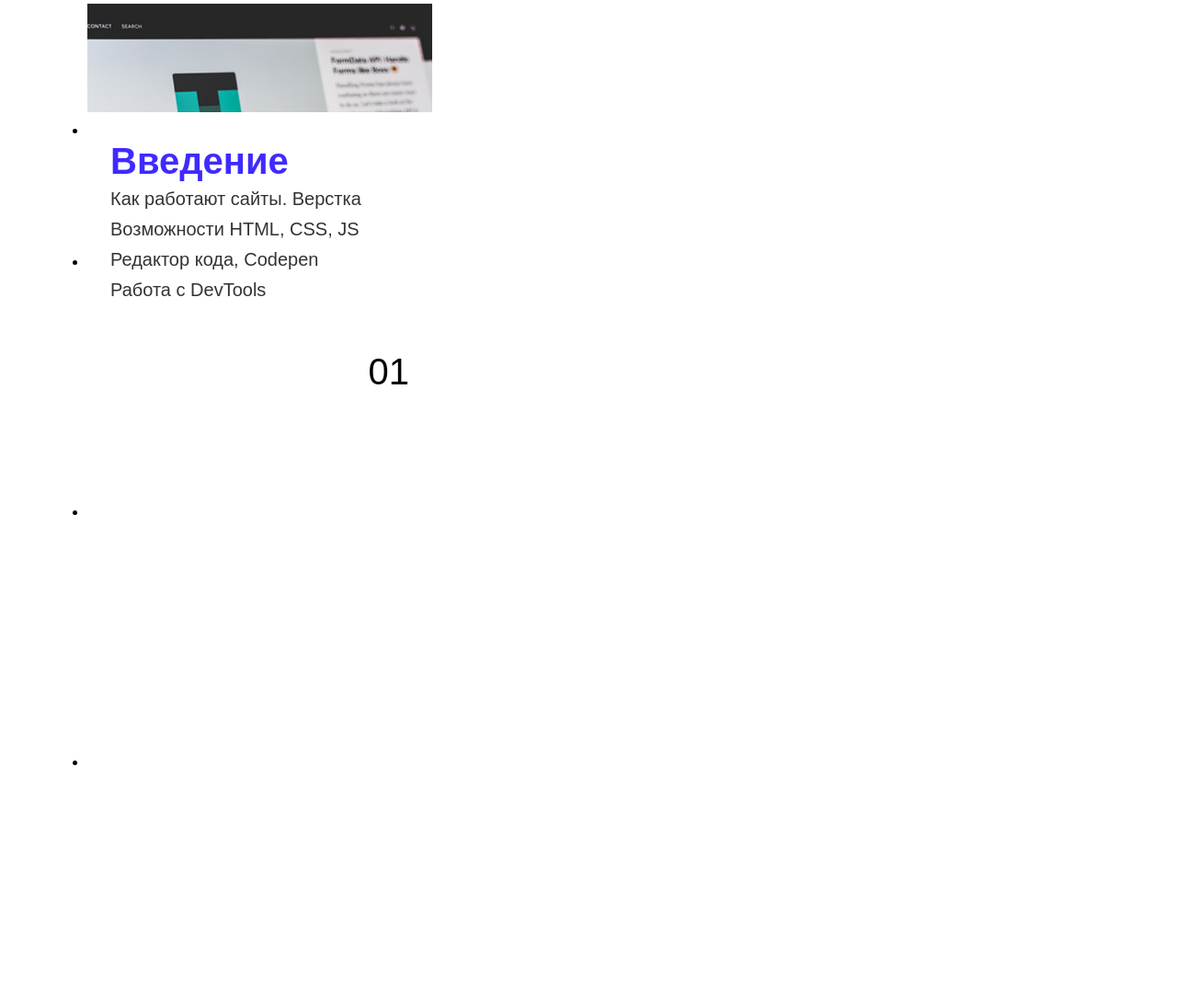
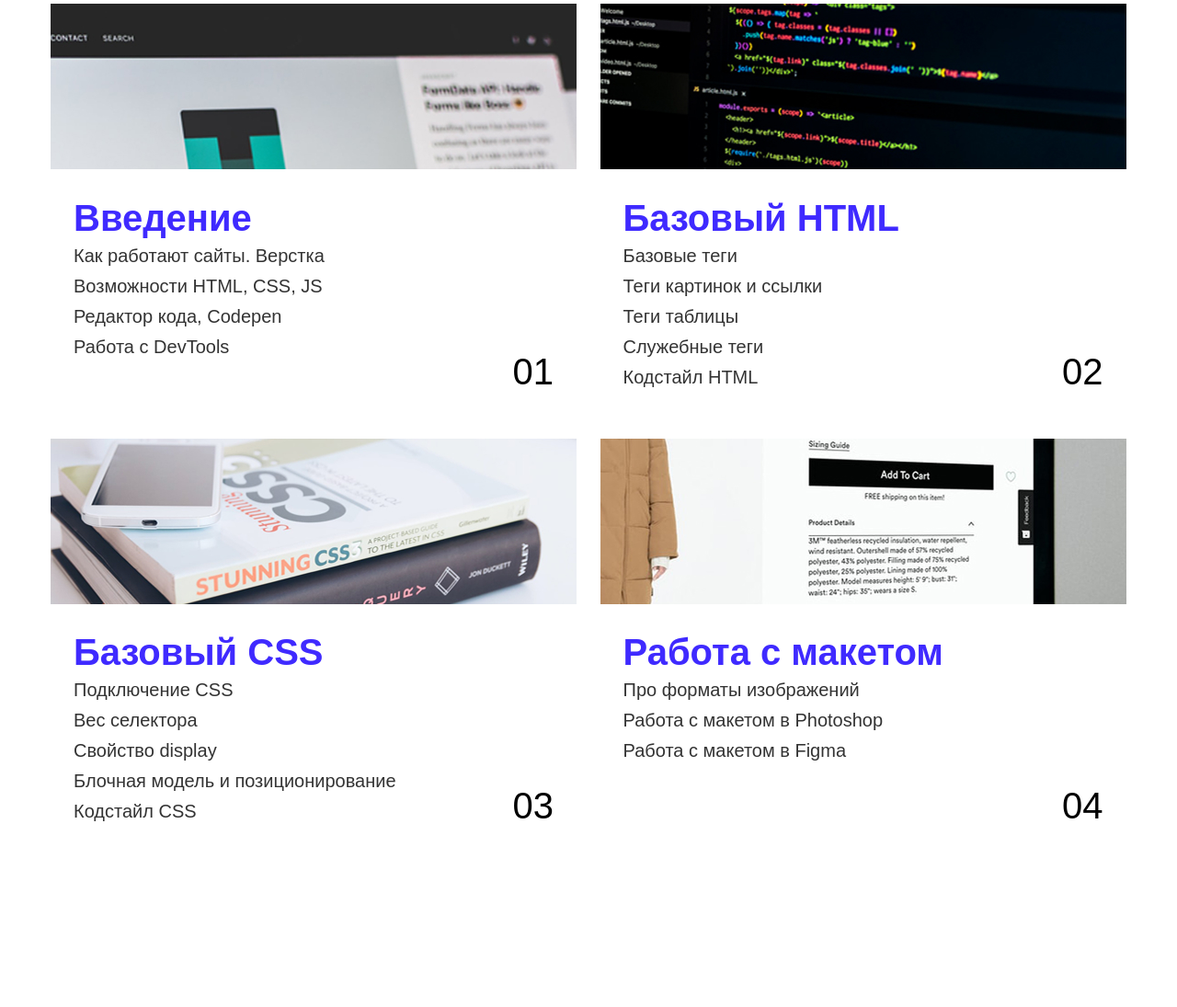
Before and after one commit to HologoDxx/Practice, a plain HTML site: page modules.html in a window 1280 px wide. Shown: the part 256-1351 px from the top of the page at 92% size. After the commit the page ends 1230 px from the top, so only its background shows below. Drawn offline with Linux system fonts and the light colour scheme.

Commit message:
update modules.html

```diff
--- a/css/style.css
+++ b/css/style.css
@@ -212,24 +212,29 @@ figure {
 }
 
 .modules-grid {
-  /* list-style: none; */
+  margin: 0;
+  padding: 0;
+  display: grid;
+  grid-template-columns: repeat(auto-fit, minmax(500px, 1fr));
+  gap: 25px;
+  list-style: none;
+}
+
+.grid-container {
+  padding: 25px;
 }
 
 .modules-grid-item {
-  /* display: inline-block; */
-  width: 375px;
-  height: 272px;
-}
-
-.grid-item-img {
-  margin-top: 0;
-  margin-bottom: 25px;
+  position: relative;
+  flex-direction: column;
+  height: 100%;
+  width: 572px;
+  overflow: hidden;
 }
 
 .grid-title {
   margin-top: 0;
   margin-bottom: 2px;
-  padding-left: 25px;
   font-size: 40px;
   color: #3f2aff;
 }
@@ -237,17 +242,17 @@ figure {
 .grid-text {
   margin-top: 0;
   margin-bottom: 0;
-  padding-left: 25px;
   line-height: 165%;
   font-size: 20px;
   color: #333;
 }
 
 .module-number {
-  margin-top: 0;
+  position: absolute;
+  margin: 0;
   justify-self: end;
-  padding-top: 49px;
-  padding-right: 25px;
+  bottom: 25px;
+  right: 25px;
   font-size: 40px;
   /* color: #EAEAEA; */
 }
--- a/modules.html
+++ b/modules.html
@@ -20,9 +20,9 @@
     <h1 class="modules-title">Модули курса Веб-верстка</h1>
 
     <ul class="modules-grid">
-      <li>
-        <div class="modules-grid-item">
-          <img class="grid-item-img" src="img/module-one.jpg" alt="module-one">
+      <li class="modules-grid-item">
+        <img src="img/module-one.jpg" alt="module-one">
+        <div class="grid-container">
           <h2 class="grid-title">Введение</h2>
           <p class="grid-text">Как работают сайты. Верстка</p>
           <p class="grid-text">Возможности HTML, CSS, JS</p>
@@ -31,9 +31,40 @@
           <p class="module-number">01</p>
         </div>
       </li>
-      <li class="modules-grid-item"></li>
-      <li class="modules-grid-item"></li>
-      <li class="modules-grid-item"></li>
+      <li class="modules-grid-item">
+        <img src="img/module-two.jpg" alt="module-one">
+        <div class="grid-container">
+          <h2 class="grid-title">Базовый HTML</h2>
+          <p class="grid-text">Базовые теги</p>
+          <p class="grid-text">Теги картинок и ссылки</p>
+          <p class="grid-text">Теги таблицы</p>
+          <p class="grid-text">Служебные теги</p>
+          <p class="grid-text">Кодстайл HTML</p>
+          <p class="module-number">02</p>
+        </div>
+      </li>
+      <li class="modules-grid-item">
+        <img src="img/module-three.jpg" alt="module-one">
+        <div class="grid-container">
+          <h2 class="grid-title">Базовый CSS</h2>
+          <p class="grid-text">Подключение CSS</p>
+          <p class="grid-text">Вес селектора</p>
+          <p class="grid-text">Свойство display</p>
+          <p class="grid-text">Блочная модель и позиционирование</p>
+          <p class="grid-text">Кодстайл CSS</p>
+          <p class="module-number">03</p>
+        </div>
+      </li>
+      <li class="modules-grid-item">
+        <img src="img/module-four.jpg" alt="module-one">
+        <div class="grid-container">
+          <h2 class="grid-title">Работа с макетом</h2>
+          <p class="grid-text">Про форматы изображений</p>
+          <p class="grid-text">Работа с макетом в Photoshop</p>
+          <p class="grid-text">Работа с макетом в Figma</p>
+          <p class="module-number">04</p>
+        </div>
+      </li>
     </ul>
 
   </div>
```
Also changed, not shown: img/module-four.jpg (added), img/module-three.jpg (added), img/module-two.jpg (added).
